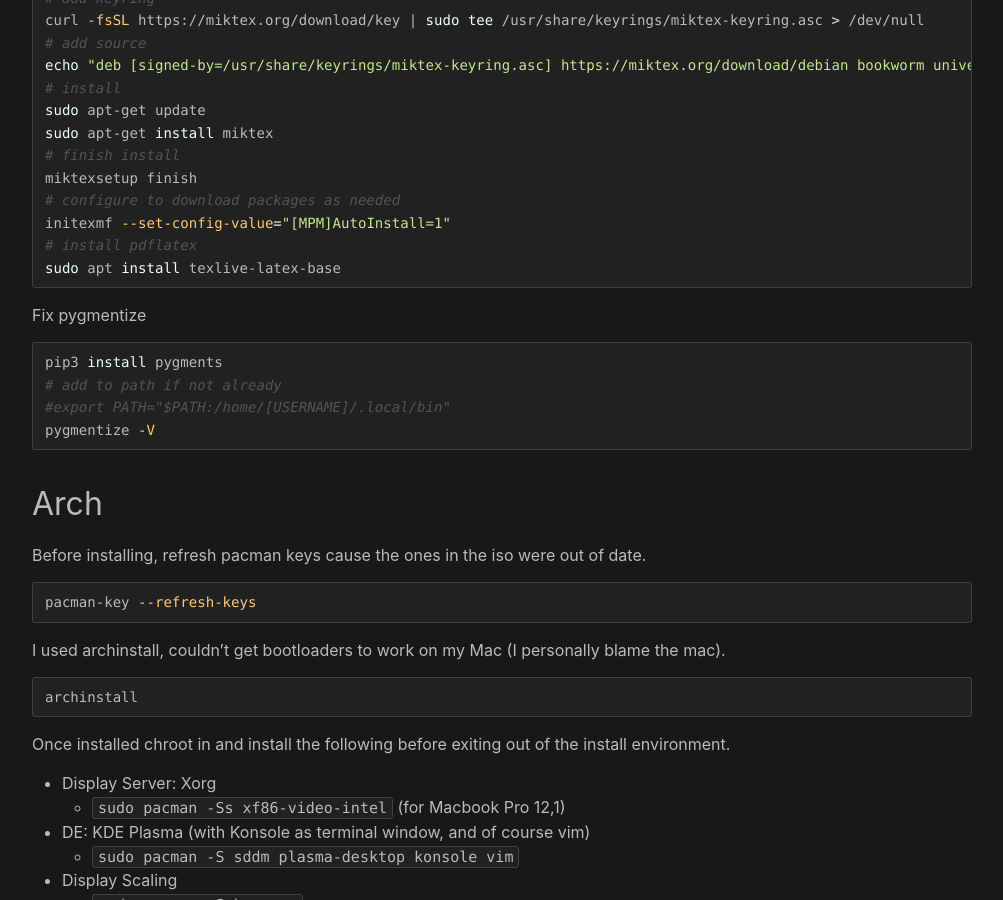
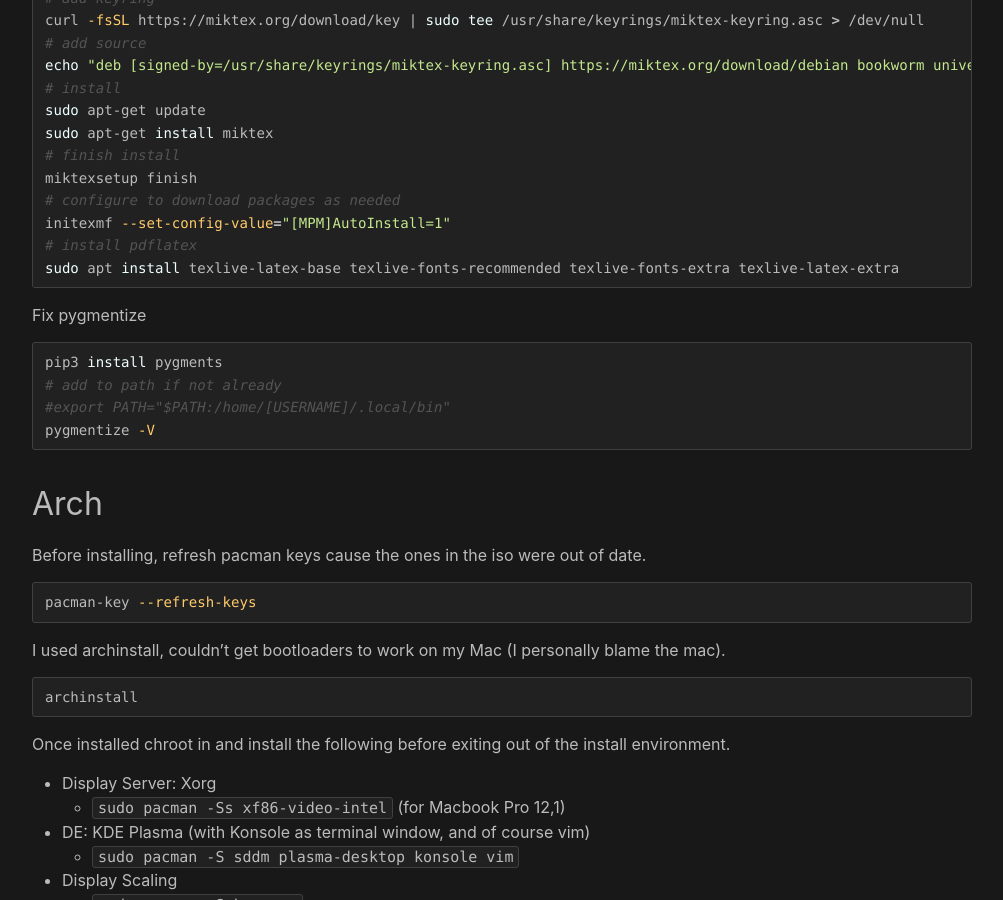
Before and after one commit to Cubie87/cubie87.github.io, a Jekyll site: the page built from posts/shell.md, in a window 1280 px wide and 900 px high, scrolled down 3389 px. Shown: the whole window, without its empty margins (138-1141 px from the left). Built offline with Jekyll 4.4.1, drawn with Linux system fonts in a browser that asks for light colours; our own code applies the rules of GitHub Pages for plain Markdown files.

Commit message:
updated latex install process

````diff
--- a/posts/shell.md
+++ b/posts/shell.md
@@ -158,7 +158,7 @@
 # configure to download packages as needed
 initexmf --set-config-value="[MPM]AutoInstall=1"
 # install pdflatex
-sudo apt install texlive-latex-base
+sudo apt install texlive-latex-base texlive-fonts-recommended texlive-fonts-extra texlive-latex-extra
 ```
 
 Fix pygmentize
````
